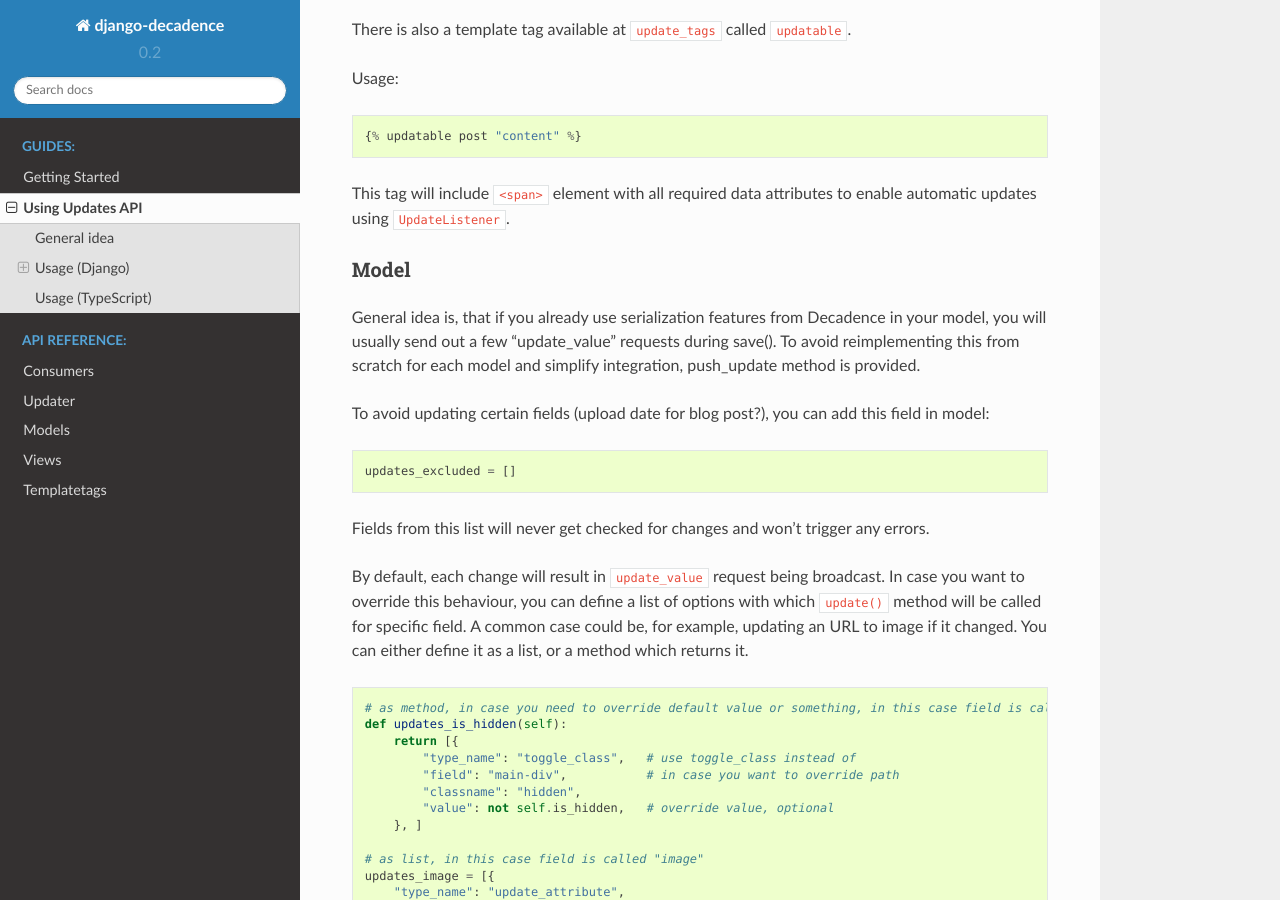
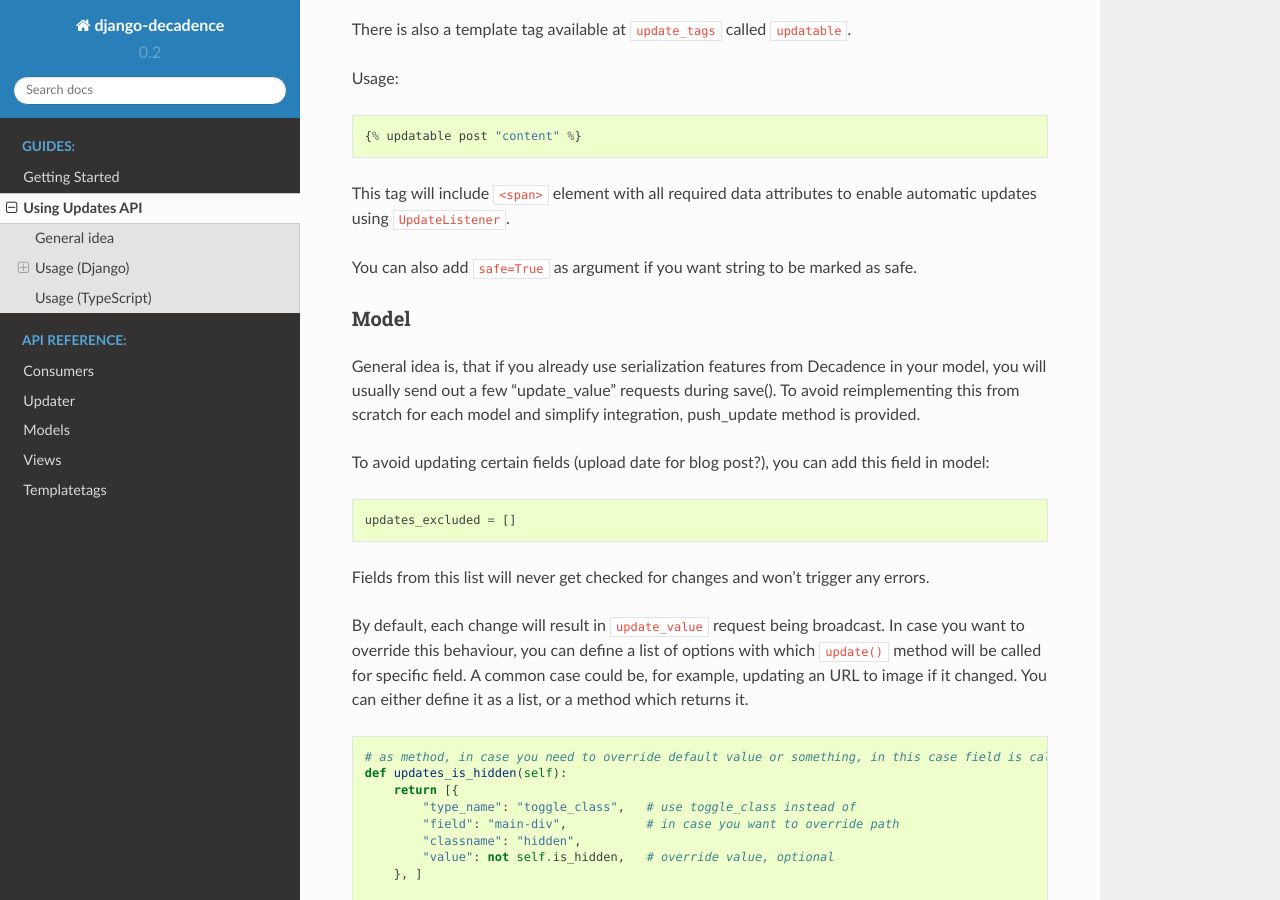
Before and after one commit to ksiazkowicz/django-decadence, a Sphinx documentation site: the page built from docs/guides/using_updates.rst, in a window 1280 px wide and 900 px high, scrolled down 1386 px. Built offline with Sphinx 7.4.7 and the Read the Docs theme 2.0.0, drawn with Linux system fonts in a browser that asks for light colours; the version number is read from the project's files by our own code.

Commit message:
update docs

```diff
--- a/docs/guides/using_updates.rst
+++ b/docs/guides/using_updates.rst
@@ -80,6 +80,8 @@ Usage:
 
 This tag will include ``<span>`` element with all required data
 attributes to enable automatic updates using ``UpdateListener``.
+
+You can also add ``safe=True`` as argument if you want string to be marked as safe.
 
 Model
 ~~~~~
```
